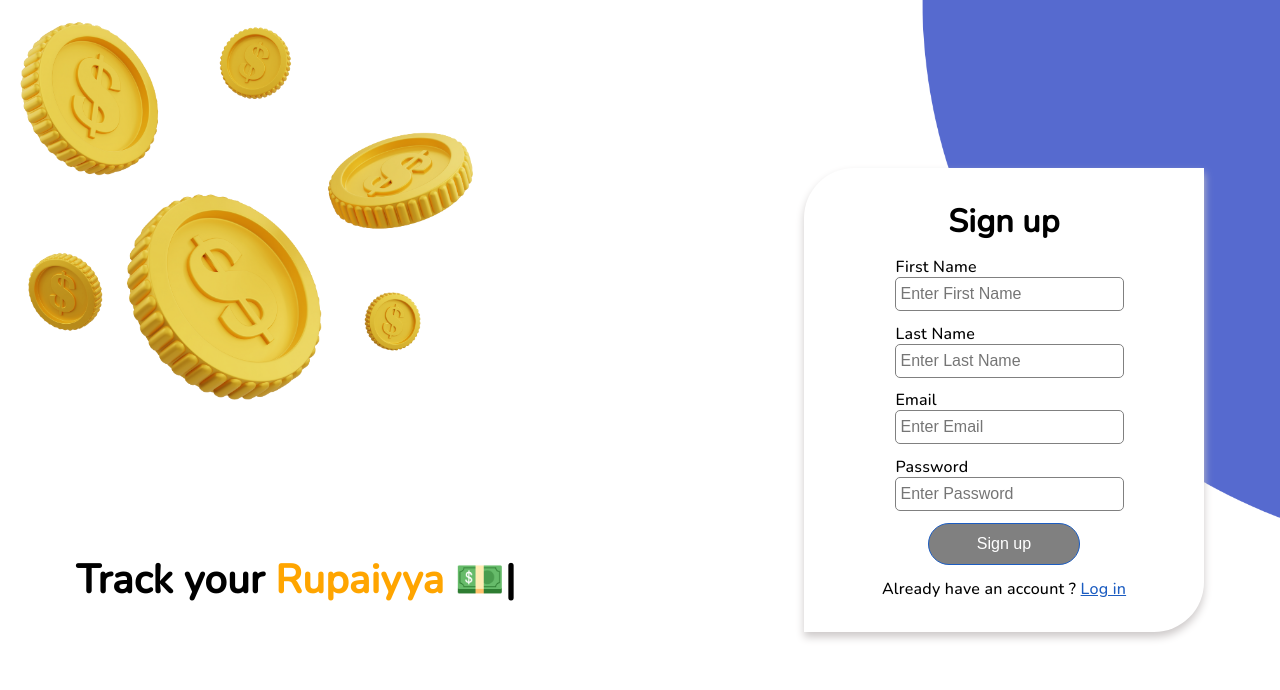
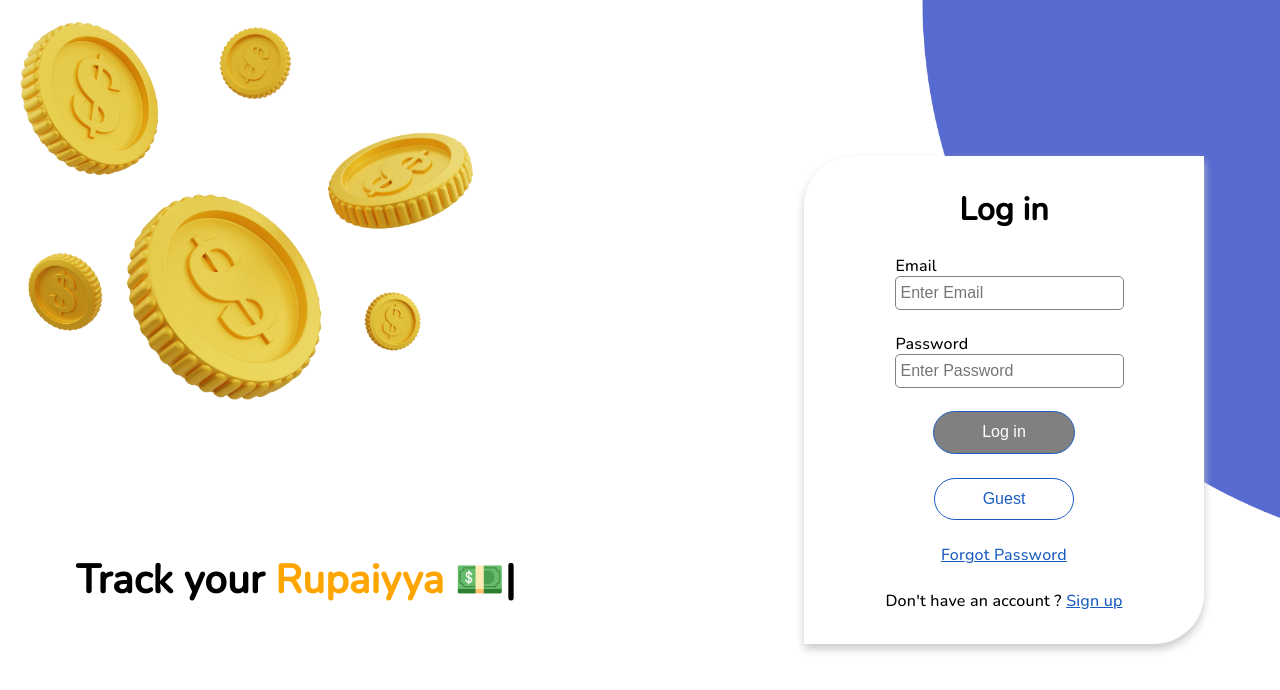
Before and after one commit to shahbaz4595/money-bhai, a React (Create React App) app: page /login in a window 1280 px wide. Shown: the top 690 px of the page. Built offline with nearby package versions, Linux system fonts and the light colour scheme; no server answers.

Commit message:
fix: fixed login routing issue

```diff
--- a/src/components/Auth/Auth.jsx
+++ b/src/components/Auth/Auth.jsx
@@ -7,12 +7,14 @@ const Auth = ({ type = 'login' }) => {
   const { signup, isLoading, error } = useSignup()
 
   return (
+    <>
       <section className={style['auth-page']}>
         <div className={style.tagline}>
           <Tagline />
         </div>
+        {!isLoading && (
           <div className={style['auth-form']}>
-        {isLoading && type === 'login' ? (
+            {type === 'login' ? (
               <LoginForm
                 onSubmit={(data) => {
                   console.log(data)
@@ -26,9 +28,11 @@ const Auth = ({ type = 'login' }) => {
               />
             )}
           </div>
+        )}
+      </section>
       {error && <p>{error}</p>}
       {isLoading && <p>Loading...</p>}
-    </section>
+    </>
   )
 }
 
```
Lines whose indentation alone changed are shown as unchanged.
